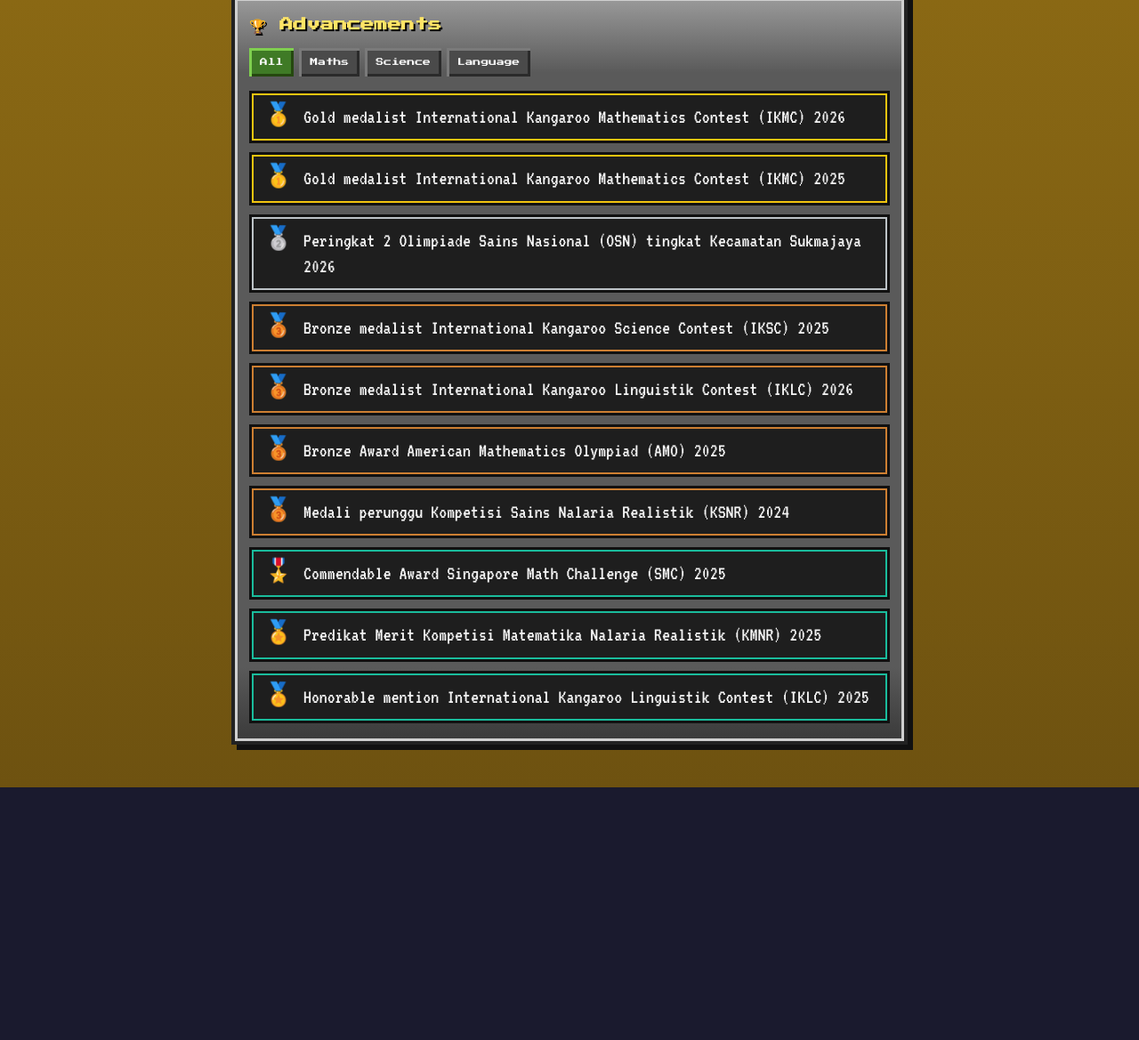
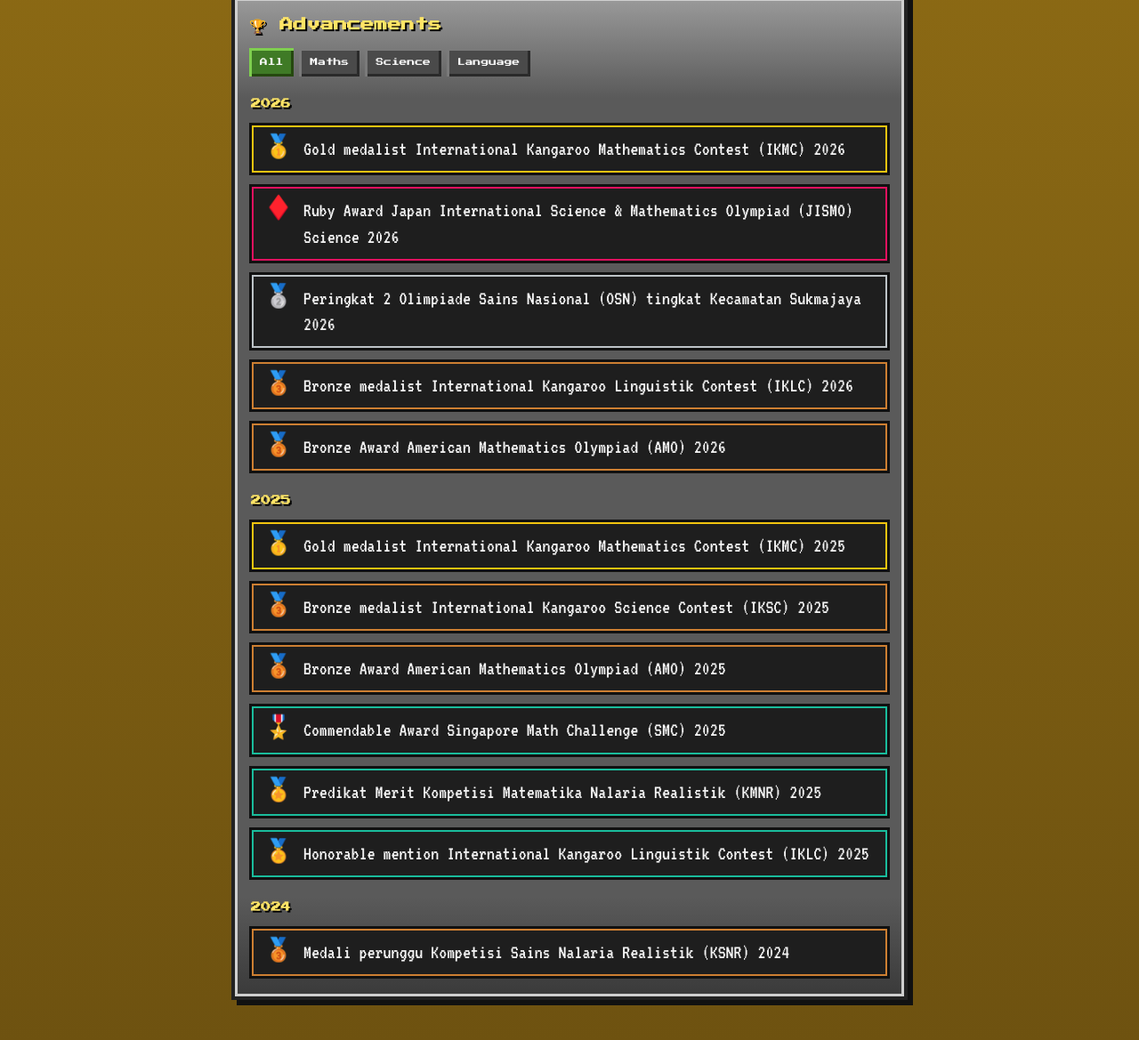
Before and after one commit to fikriauliya/yusuf-site, a plain HTML site: page index.html in a window 1280 px wide. Shown: the part 259-1428 px from the top of the page at 89% size. Before the commit the page ends 1144 px from the top, so only its background shows below. Drawn offline with Linux system fonts and the light colour scheme.

Commit message:
Add 2026 JISMO Ruby and AMO Bronze, group medals by year
Keep the existing IKLC Bronze 2026 and AMO Bronze 2025 entries, and
restructure Advancements into a 2026–2024 timeline so subject filters
still hide empty year groups. Year headers have a reserved grade slot.

```diff
--- a/index.html
+++ b/index.html
@@ -171,9 +171,22 @@
   .adv[hidden] { display: none; }
   .adv .badge { flex-shrink: 0; font-size: 1.6rem; line-height: 1; }
   .adv.gold { box-shadow: inset 0 0 0 2px #f1c40f; }
+  .adv.ruby { box-shadow: inset 0 0 0 2px #e0115f; }
   .adv.silver { box-shadow: inset 0 0 0 2px #bdc3c7; }
   .adv.bronze { box-shadow: inset 0 0 0 2px #cd7f32; }
   .adv.other { box-shadow: inset 0 0 0 2px #1abc9c; }
+  .year { display: flex; flex-direction: column; gap: 10px; }
+  .year + .year { margin-top: 6px; }
+  .year[hidden] { display: none; }
+  .year-head {
+    font-family: 'Press Start 2P', monospace;
+    font-size: clamp(0.55rem, 1.8vw, 0.7rem);
+    color: #ffe566;
+    text-shadow: 2px 2px 0 #000;
+    line-height: 1.6;
+    margin: 6px 2px 2px;
+  }
+  .year-grade:not(:empty)::before { content: ' · '; }
   .empty {
     display: none;
     text-align: center;
@@ -247,16 +260,27 @@
         <button type="button" data-filter="language" aria-pressed="false">Language</button>
       </div>
       <div class="list" id="list">
+        <section class="year" data-year="2026">
+          <h3 class="year-head"><span class="year-num">2026</span><!-- grade: put e.g. Kelas 1 on .year-grade when known --><span class="year-grade" data-grade-for="2026"></span></h3>
           <article class="adv gold" data-c="maths"><div class="badge">🥇</div><div>Gold medalist International Kangaroo Mathematics Contest (IKMC) 2026</div></article>
+          <article class="adv ruby" data-c="science"><div class="badge">♦️</div><div>Ruby Award Japan International Science &amp; Mathematics Olympiad (JISMO) Science 2026</div></article>
+          <article class="adv silver" data-c="science"><div class="badge">🥈</div><div>Peringkat 2 Olimpiade Sains Nasional (OSN) tingkat Kecamatan Sukmajaya 2026</div></article>
+          <article class="adv bronze" data-c="language"><div class="badge">🥉</div><div>Bronze medalist International Kangaroo Linguistik Contest (IKLC) 2026</div></article>
+          <article class="adv bronze" data-c="maths"><div class="badge">🥉</div><div>Bronze Award American Mathematics Olympiad (AMO) 2026</div></article>
+        </section>
+        <section class="year" data-year="2025">
+          <h3 class="year-head"><span class="year-num">2025</span><!-- grade: put e.g. Kelas 1 on .year-grade when known --><span class="year-grade" data-grade-for="2025"></span></h3>
           <article class="adv gold" data-c="maths"><div class="badge">🥇</div><div>Gold medalist International Kangaroo Mathematics Contest (IKMC) 2025</div></article>
-        <article class="adv silver" data-c="science"><div class="badge">🥈</div><div>Peringkat 2 Olimpiade Sains Nasional (OSN) tingkat Kecamatan Sukmajaya 2026</div></article>
           <article class="adv bronze" data-c="science"><div class="badge">🥉</div><div>Bronze medalist International Kangaroo Science Contest (IKSC) 2025</div></article>
-        <article class="adv bronze" data-c="language"><div class="badge">🥉</div><div>Bronze medalist International Kangaroo Linguistik Contest (IKLC) 2026</div></article>
           <article class="adv bronze" data-c="maths"><div class="badge">🥉</div><div>Bronze Award American Mathematics Olympiad (AMO) 2025</div></article>
-        <article class="adv bronze" data-c="science"><div class="badge">🥉</div><div>Medali perunggu Kompetisi Sains Nalaria Realistik (KSNR) 2024</div></article>
           <article class="adv other" data-c="maths"><div class="badge">🎖️</div><div>Commendable Award Singapore Math Challenge (SMC) 2025</div></article>
           <article class="adv other" data-c="maths"><div class="badge">🏅</div><div>Predikat Merit Kompetisi Matematika Nalaria Realistik (KMNR) 2025</div></article>
           <article class="adv other" data-c="language"><div class="badge">🏅</div><div>Honorable mention International Kangaroo Linguistik Contest (IKLC) 2025</div></article>
+        </section>
+        <section class="year" data-year="2024">
+          <h3 class="year-head"><span class="year-num">2024</span><!-- grade: put e.g. Kelas 1 on .year-grade when known --><span class="year-grade" data-grade-for="2024"></span></h3>
+          <article class="adv bronze" data-c="science"><div class="badge">🥉</div><div>Medali perunggu Kompetisi Sains Nalaria Realistik (KSNR) 2024</div></article>
+        </section>
       </div>
       <p class="empty" id="empty">No advancements in this category.</p>
     </section>
@@ -265,6 +289,7 @@
   (function () {
     var buttons = document.querySelectorAll('.filters button');
     var items = document.querySelectorAll('#list .adv');
+    var years = document.querySelectorAll('#list .year');
     var empty = document.getElementById('empty');
     buttons.forEach(function (b) {
       b.addEventListener('click', function () {
@@ -276,6 +301,9 @@
           el.hidden = !ok;
           if (ok) shown++;
         });
+        years.forEach(function (y) {
+          y.hidden = !y.querySelector('.adv:not([hidden])');
+        });
         empty.classList.toggle('show', shown === 0);
       });
     });
```
Lines whose indentation alone changed are shown as unchanged.
